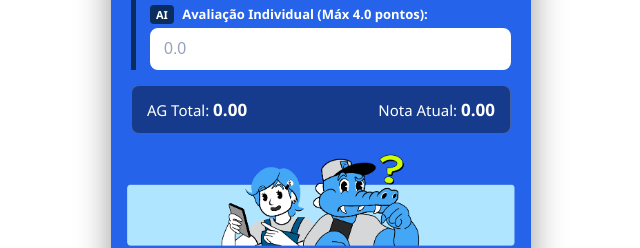
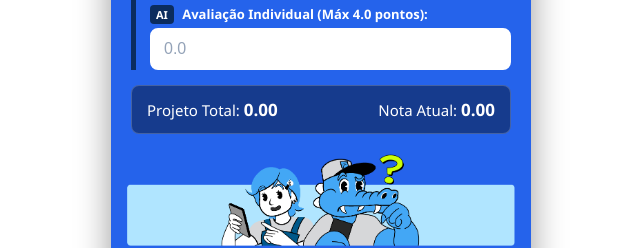
Before and after one commit to Aster240/Calculadora, a plain HTML site: page index.html in a window 1280 px wide. Shown: the part 422-670 px from the top of the page, 319-959 px from the left. Drawn offline with Linux system fonts and the light colour scheme.

Commit message:
Total projeto... quer dizer, Projeto total

```diff
--- a/index.html
+++ b/index.html
@@ -314,7 +314,7 @@
         </div>
 
         <div class="resumo-box">
-            <span>AG Total: <strong id="outAg">0.00</strong></span>
+            <span>Projeto Total: <strong id="outAg">0.00</strong></span>
             <span>Nota Atual: <strong id="outTotal">0.00</strong></span>
         </div>
 
```
